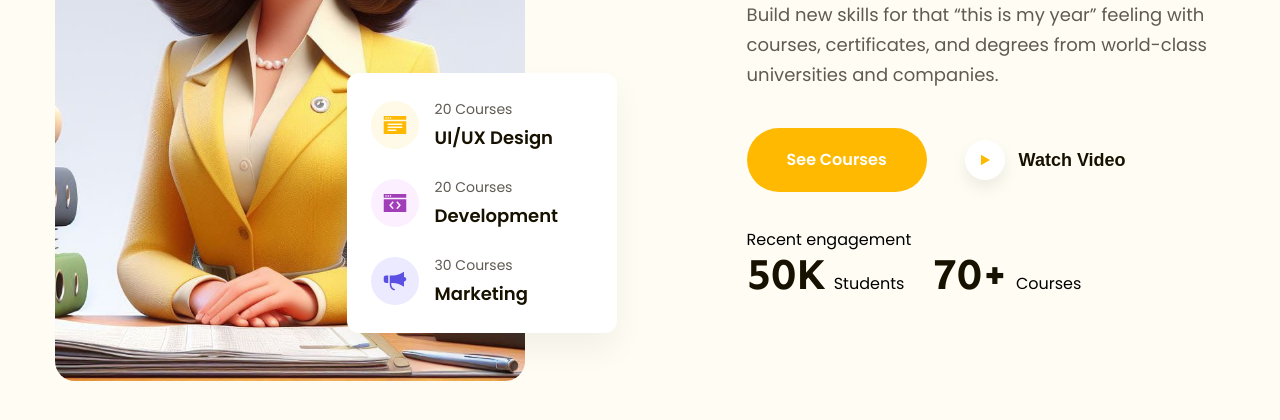
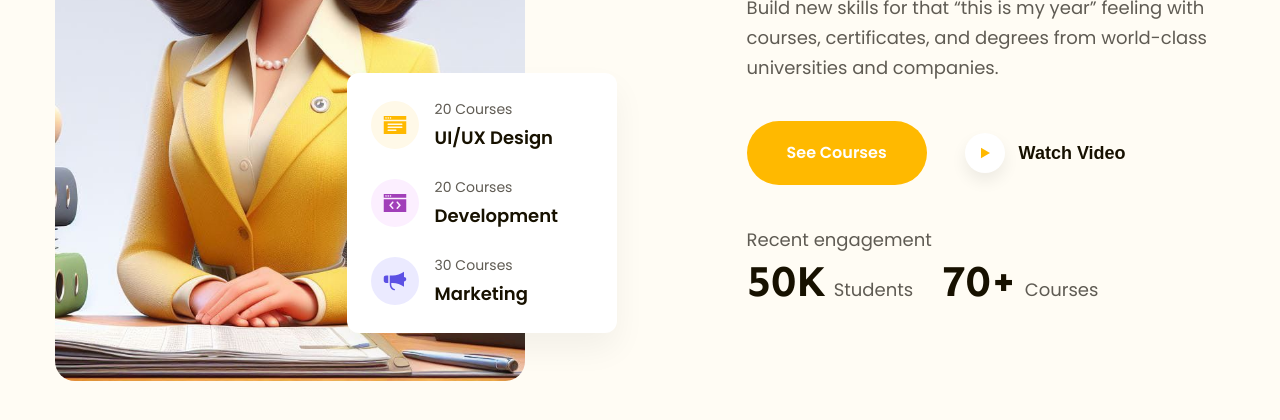
Before and after one commit to paneh-jpg/F8-htmlcss-02, a plain HTML site: page index.html in a window 1280 px wide. Shown: the part 454-874 px from the top of the page. Drawn offline with Linux system fonts and the light colour scheme.

Commit message:
first commit

```diff
--- a/assets/css/style.css
+++ b/assets/css/style.css
@@ -217,7 +217,7 @@ a {
   padding-left: 130px;
 }
 
-.hero .content-block p.desc.desc-02 {
+.hero .content-block .desc {
   margin-top: 22px 0;
   color: #5f5b53;
   font-size: 1.8rem;
```
